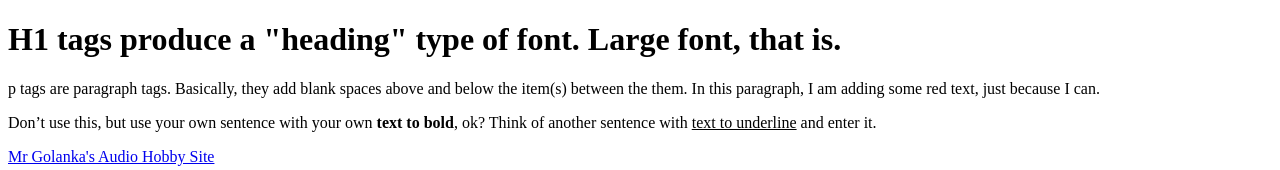
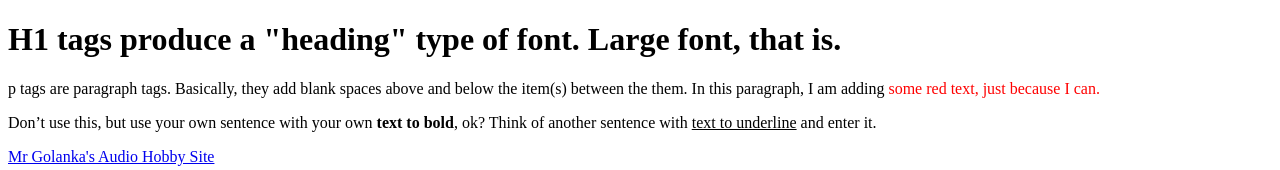
Before and after one commit to sgolanka/expcs, a plain HTML site: page index.html in a window 1280 px wide. Shown: the top 170 px of the page. Drawn offline with Linux system fonts and the light colour scheme.

Commit message:
Update index.html

```diff
--- a/index.html
+++ b/index.html
@@ -2,7 +2,7 @@
 <html>
  <body>
     <h1>H1 tags produce a "heading" type of font. Large font, that is.</h1>
-   	<p>p tags are paragraph tags. Basically, they add blank spaces above and below the item(s) between the them. In this paragraph, I am adding <font coor = "red"> some red text, just because I can.</font></p>
+   	<p>p tags are paragraph tags. Basically, they add blank spaces above and below the item(s) between the them. In this paragraph, I am adding <font color = "red"> some red text, just because I can.</font></p>
     	Don’t use this, but use your own sentence with your own <b>text to bold</b>, ok?
 	Think of another sentence with <u>text to underline</u> and enter it.
 	 <p><a href="https://sgolanka.github.io/AudioStuff/">Mr Golanka's Audio Hobby Site</a></p>
```
